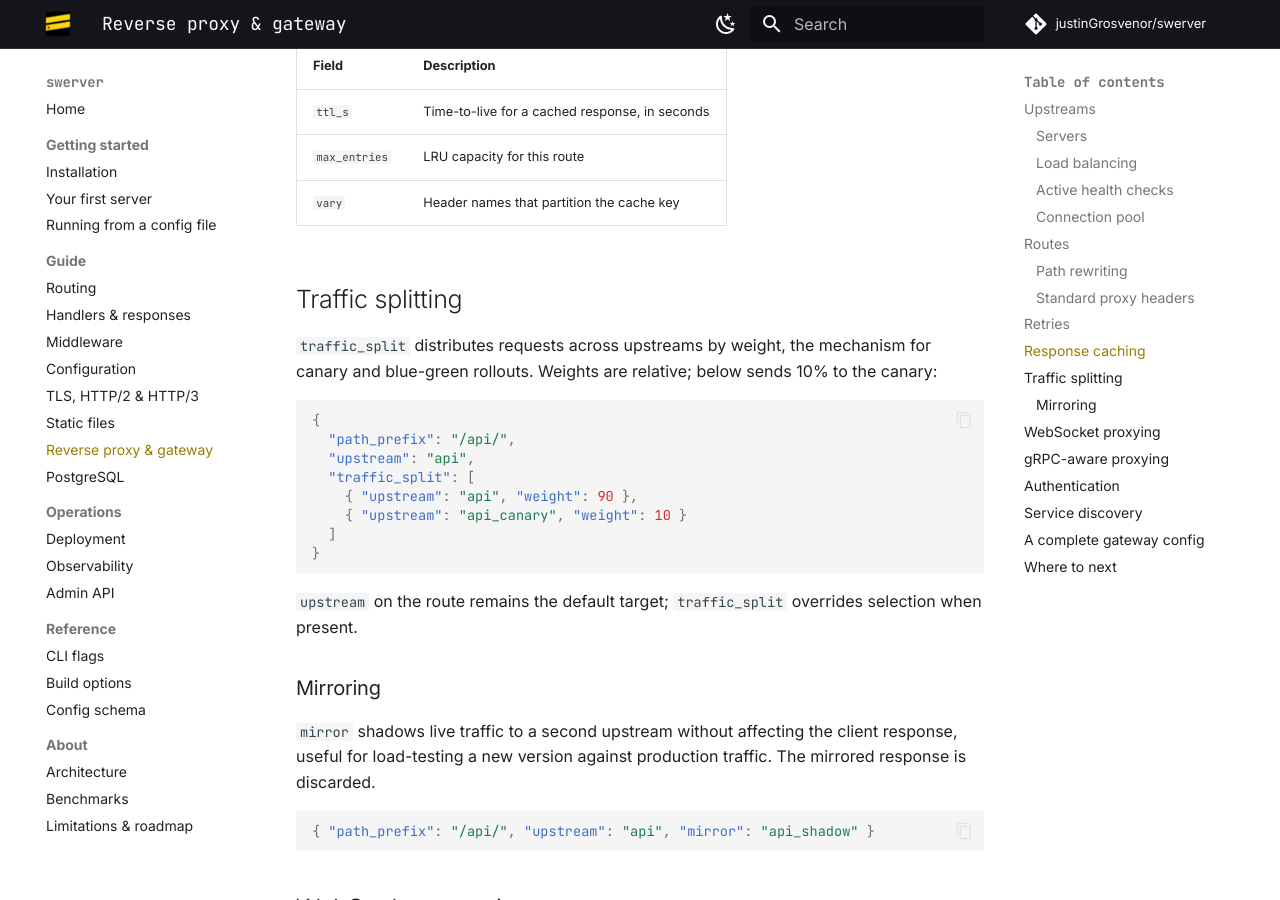
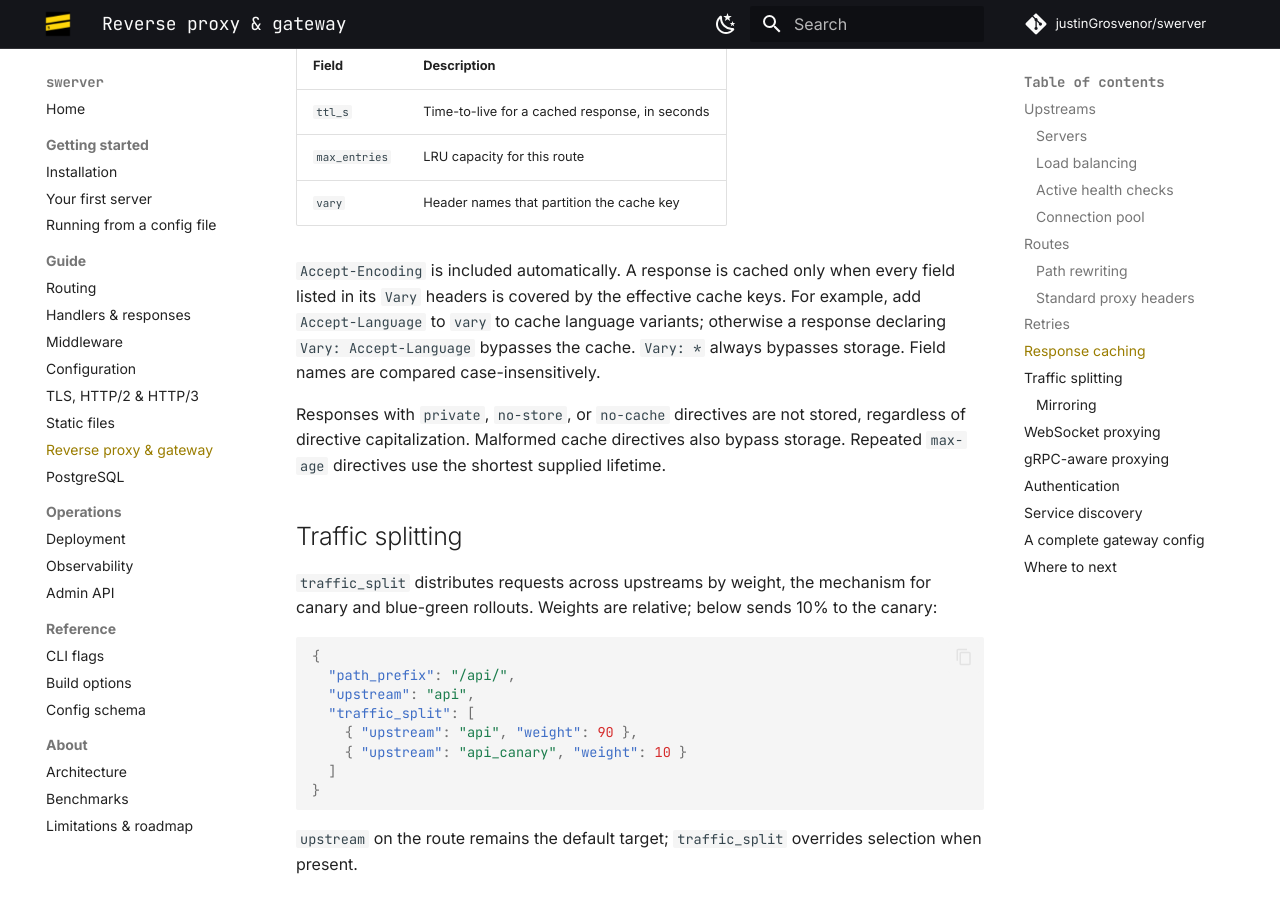
Before and after one commit to justinGrosvenor/swerver, an MkDocs documentation site: the page built from docs/guide/reverse-proxy.md, in a window 1280 px wide and 900 px high, scrolled down 5647 px. Built offline with MkDocs 1.6.1 and Material for MkDocs 9.7.7, drawn with Linux system fonts in a browser that asks for light colours; comment, search, counter and statistics services are not loaded.

Commit message:
fix: harden JWT, FFI responses, proxy caching, and WASM capacity

```diff
--- a/docs/guide/reverse-proxy.md
+++ b/docs/guide/reverse-proxy.md
@@ -185,6 +185,16 @@ Add a `cache` block to a route for a per-route LRU response cache:
 | `max_entries` | LRU capacity for this route |
 | `vary` | Header names that partition the cache key |
 
+`Accept-Encoding` is included automatically. A response is cached only when
+every field listed in its `Vary` headers is covered by the effective cache
+keys. For example, add `Accept-Language` to `vary` to cache language variants;
+otherwise a response declaring `Vary: Accept-Language` bypasses the cache.
+`Vary: *` always bypasses storage. Field names are compared case-insensitively.
+
+Responses with `private`, `no-store`, or `no-cache` directives are not stored,
+regardless of directive capitalization. Malformed cache directives also bypass
+storage. Repeated `max-age` directives use the shortest supplied lifetime.
+
 ## Traffic splitting
 
 `traffic_split` distributes requests across upstreams by weight, the mechanism for canary and blue-green rollouts. Weights are relative; below sends 10% to the canary:
```
Also changed, not shown: CHANGELOG.md (+19 -0 lines), 11 other files.
